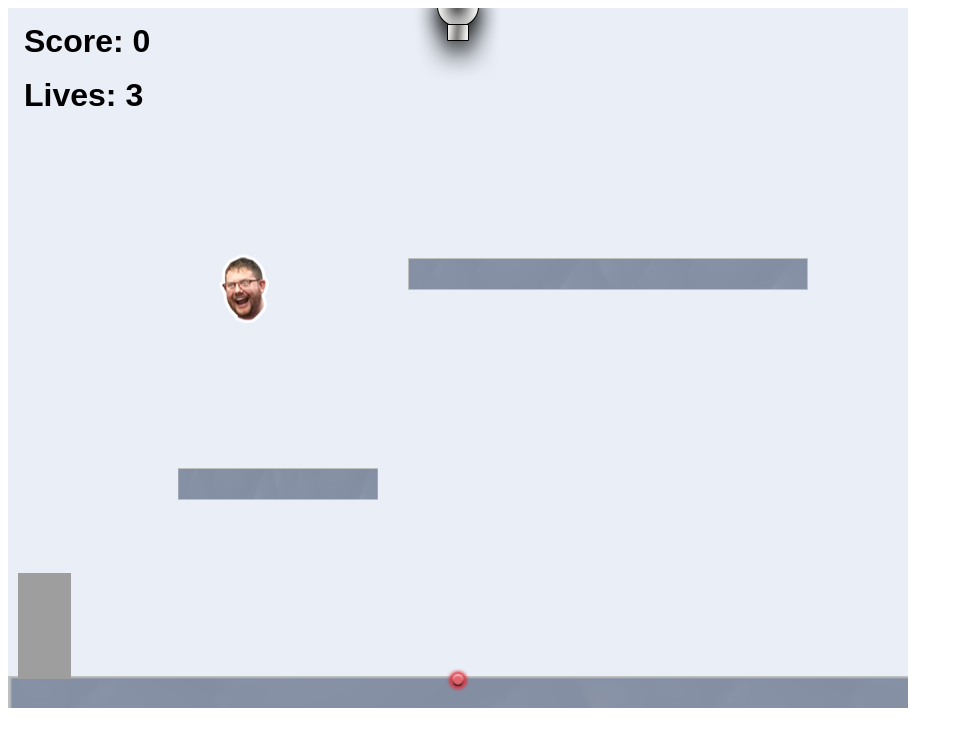
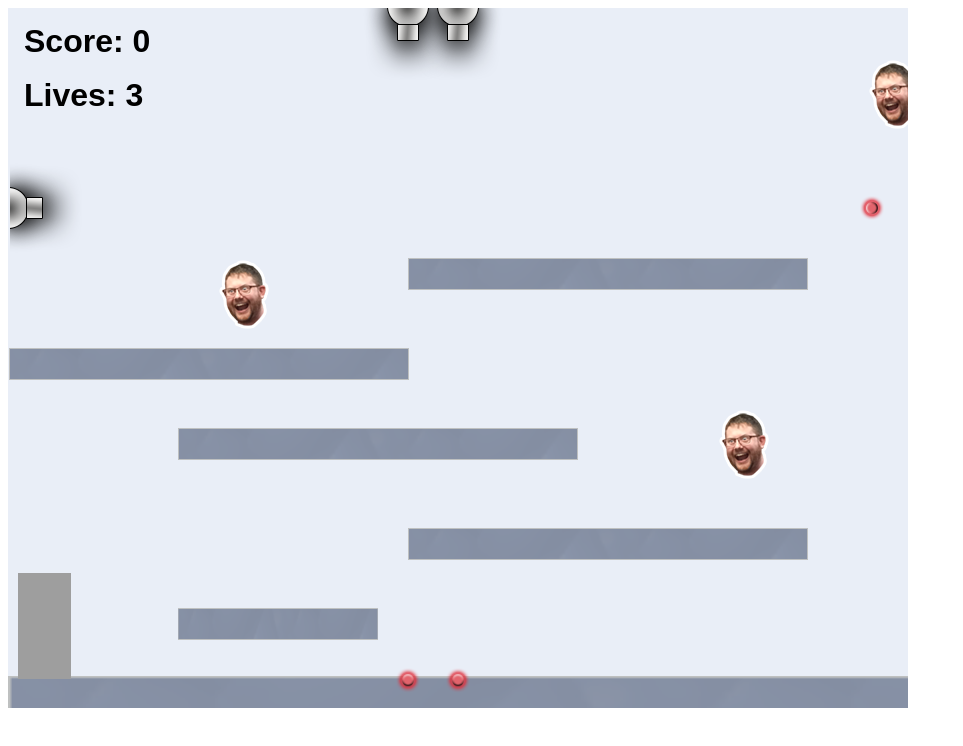
Before and after one commit to jadarrian/jadarrian.github.io, a website: page projects/platformer/index.html in a window 1280 px wide. Shown: the whole page, without its empty margins (0-963 px from the left). Drawn offline with Linux system fonts and the light colour scheme.

```diff
--- a/projects/platformer/js/init/cannon.js
+++ b/projects/platformer/js/init/cannon.js
@@ -28,6 +28,8 @@
 
         // example:
         createCannon("top", 450);
+        createCannon("left", 200)
+        createCannon("top", 400)
 
 
         // ALL YOUR CODE GOES ABOVE HERE ///////////////////////////////////////
--- a/projects/platformer/js/init/collectable.js
+++ b/projects/platformer/js/init/collectable.js
@@ -37,8 +37,9 @@
         // ALL YOUR CODE GOES BELOW HERE ///////////////////////////////////////
 
         // example:
-        createCollectable(type.steve, 200, 170, 6, 0.7);
-
+        createCollectable(type.steve, 850,50 , 0, 0);
+        createCollectable(type.steve, 200,250 , 0, 0);
+        createCollectable(type.steve, 700,400 , 0, 0);
 
 
         // ALL YOUR CODE GOES ABOVE HERE ///////////////////////////////////////
--- a/projects/platformer/js/init/platform.js
+++ b/projects/platformer/js/init/platform.js
@@ -37,9 +37,11 @@
         createPlatform(0, game.world.height - 32, 3, 2);    // DO NOT DELETE
 
         // example:
-        createPlatform(400, 250);
-        createPlatform(170, 460, 0.5);
-
+        createPlatform(400,520 );
+        createPlatform(170, 600, 0.5);
+        createPlatform(170,420)
+        createPlatform(1,340)
+        createPlatform(400,250)
         // ALL YOUR CODE GOES ABOVE HERE ///////////////////////////////////////
         ////////////////////////////////////////////////////////////////////////
     }
```
Also changed, not shown: index.html (+1 -1 lines), 1 other file.
